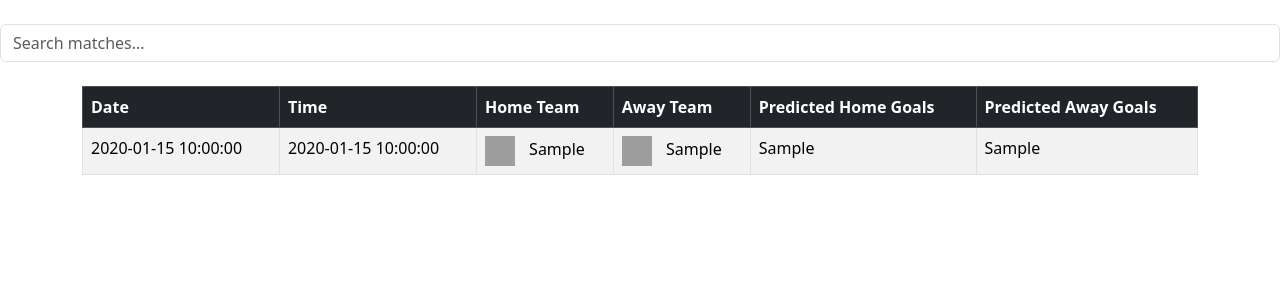
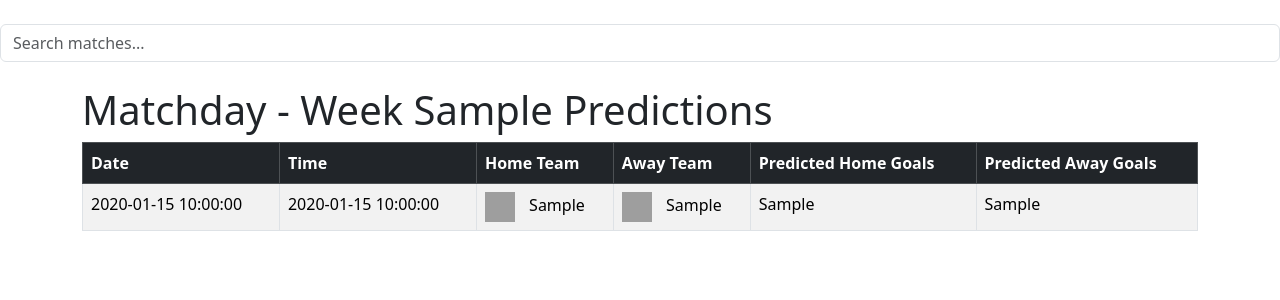
Before and after one commit to Abhinow1997/EPL_Predictions, a Flask app: page / in a window 1280 px wide. Shown: the part 128-428 px from the top of the page. Run offline with Flask 3, Linux system fonts and the light colour scheme; a database or web service that is not in the repository returns one stand-in record (values such as "Sample title"); grey boxes are pictures that could not be loaded.

Commit message:
Added the corrected style for predictions weeks

```diff
--- a/app.py
+++ b/app.py
@@ -26,9 +26,20 @@ def home():
         # Ensure 'time' exists, or set a default value
             prediction['time'] = prediction.get('time', '00:00')
 
-    predictions = sorted(predictions, key=lambda x: (x['date'], x['time']))
+    predictions = sorted(predictions, key=lambda x: (x['wk'], x['date'], x['time']))
 
-    return render_template("index.html", predictions=predictions)
+
+    # Group predictions by week
+    grouped_predictions = {}
+    for prediction in predictions:
+        wk = prediction['wk']
+        if wk not in grouped_predictions:
+            grouped_predictions[wk] = []
+        grouped_predictions[wk].append(prediction)
+
+    grouped_predictions = dict(sorted(grouped_predictions.items(), reverse=True))
+
+    return render_template("index.html", grouped_predictions=grouped_predictions)
 
 if __name__ == "__main__":
     app.run(debug=True)
--- a/templates/index.html
+++ b/templates/index.html
@@ -25,8 +25,10 @@
             });
         });
     </script>
-    <div class="container mt-4">
-        <div class="table-responsive">
+<div class="container mt-4">
+    {% for wk, predictions in grouped_predictions.items() %}
+        <div class="table-responsive mt-4">
+            <h1>Matchday - Week {{ wk }} Predictions</h1>
             <table class="table table-striped table-hover table-bordered">
                 <thead class="table-dark">
                     <tr>
@@ -43,7 +45,6 @@
                     <tr>
                         <td>{{ prediction.date }}</td>
                         <td>{{ prediction.time }}</td>
-
                         <td>
                             <img src="/static/logos/{{ prediction.home_team | replace(' ', '_') }}.png"
                                  alt="{{ prediction.home_team }}"
@@ -63,6 +64,7 @@
                 </tbody>
             </table>
         </div>
-    </div>
+    {% endfor %}
+</div>
 </body>
 </html>
```
